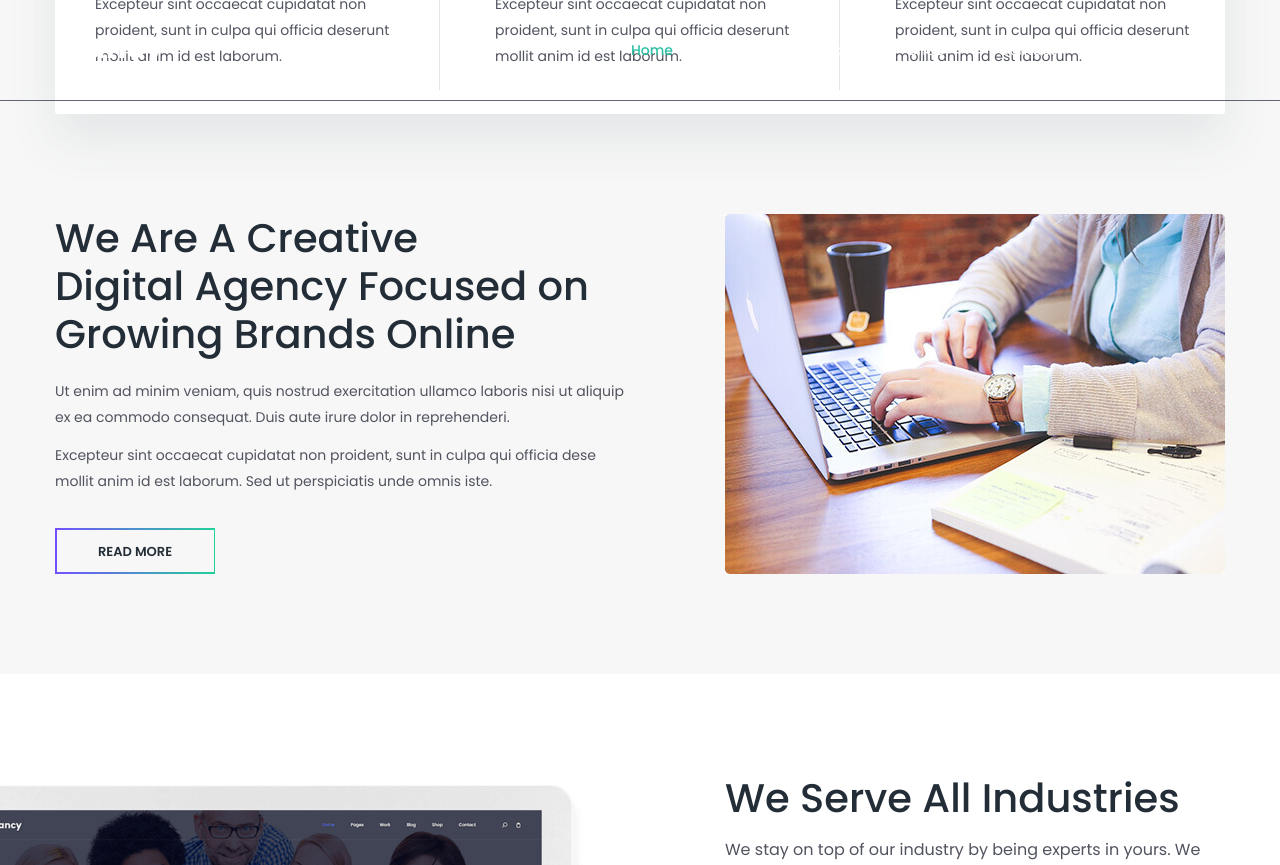
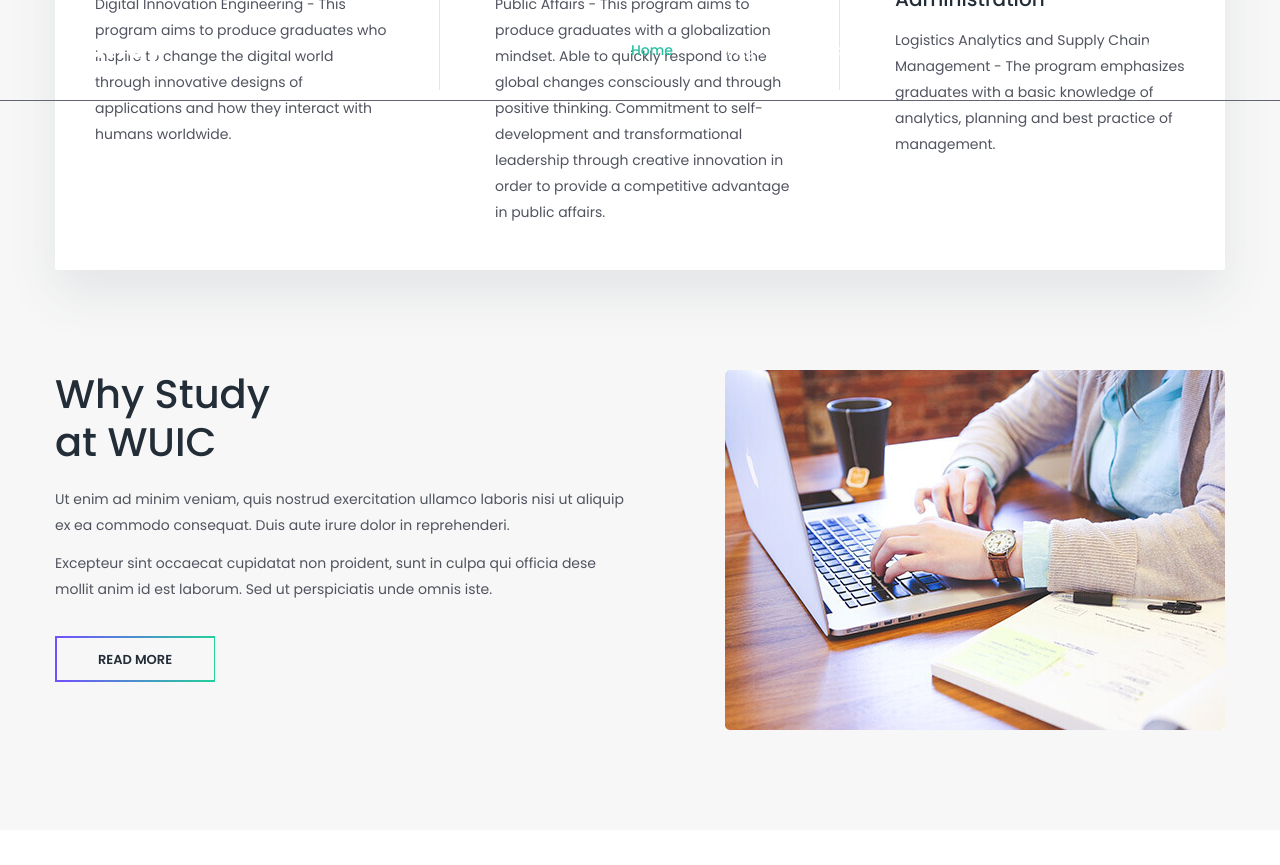
Before and after one commit to tumtpk/wuic, a CodeIgniter app: page /wuic/ in a window 1280 px wide; the page is wider, and only the part inside the window is pictured. Shown: the top 865 px of that part. Run offline with CodeIgniter, Linux system fonts and the light colour scheme; style sheets or scripts are compiled from the project's sources; some libraries are stand-ins or nearby versions.

Commit message:
little content:beer:

```diff
--- a/application/views/page/content.php
+++ b/application/views/page/content.php
@@ -5,20 +5,20 @@
                     <div class="row">
                         <div class="col-lg-4">
                             <div class="c_box_item">
-                                <a href="#"><h4><i class="fa fa-thumbs-o-up" aria-hidden="true"></i> Reliability</h4></a>
-                                <p>Excepteur sint occaecat cupidatat non proident, sunt in culpa qui officia deserunt mollit anim id est laborum. </p>
+                                <a href="#"><h4><i class="fa fa-thumbs-o-up" aria-hidden="true"></i> Bachelor of Engineering</h4></a>
+                                <p>Digital Innovation Engineering - This program aims to produce graduates who inspire to change the digital world through innovative designs of applications and how they interact with humans worldwide.</p>
                             </div>
                         </div>
                         <div class="col-lg-4">
                             <div class="c_box_item">
-                                <a href="#"><h4><i class="fa fa-clock-o" aria-hidden="true"></i> Expertise</h4></a>
-                                <p>Excepteur sint occaecat cupidatat non proident, sunt in culpa qui officia deserunt mollit anim id est laborum. </p>
+                                <a href="#"><h4><i class="fa fa-clock-o" aria-hidden="true"></i> Bachelor of Arts</h4></a>
+                                <p>Public Affairs - This program aims to produce graduates with a globalization mindset. Able to quickly respond to the global changes consciously and through positive thinking. Commitment to self-development and transformational leadership through creative innovation in order to provide a competitive advantage in public affairs.</p>
                             </div>
                         </div>
                         <div class="col-lg-4">
                             <div class="c_box_item">
-                                <a href="#"><h4><i class="fa fa-diamond" aria-hidden="true"></i> Quality</h4></a>
-                                <p>Excepteur sint occaecat cupidatat non proident, sunt in culpa qui officia deserunt mollit anim id est laborum. </p>
+                                <a href="#"><h4><i class="fa fa-diamond" aria-hidden="true"></i> Bachelor of Business Administration</h4></a>
+                                <p>Logistics Analytics and Supply Chain Management - The program emphasizes graduates with a basic knowledge of analytics, planning and best practice of management. </p>
                             </div>
                         </div>
                     </div>
@@ -28,7 +28,7 @@
                         <div class="col-lg-6">
                             <div class="d_feature_text">
                                 <div class="main_title">
-                                    <h2>We Are A Creative <br /> Digital Agency Focused on Growing Brands Online</h2>
+                                    <h2>Why Study <br />at WUIC</h2>
                                 </div>
                                 <p>Ut enim ad minim veniam, quis nostrud exercitation ullamco laboris nisi ut aliquip ex ea commodo consequat. Duis aute irure dolor in reprehenderi.</p>
                                 <p>Excepteur sint occaecat cupidatat non proident, sunt in culpa qui officia dese mollit anim id est laborum. Sed ut perspiciatis unde omnis iste.</p>
--- a/application/views/page/head.php
+++ b/application/views/page/head.php
@@ -7,7 +7,7 @@
 
         <link rel="icon" href="<?= base_url(); ?>public/img/fav-icon.png" type="image/x-icon" />
         <!-- The above 3 meta tags *must* come first in the head; any other head content must come *after* these tags -->
-        <title>Fancy</title>
+        <title>WUIC</title>
 
         <!-- Icon css link -->
         <link href="<?= base_url(); ?>public/css/font-awesome.min.css" rel="stylesheet">
```
